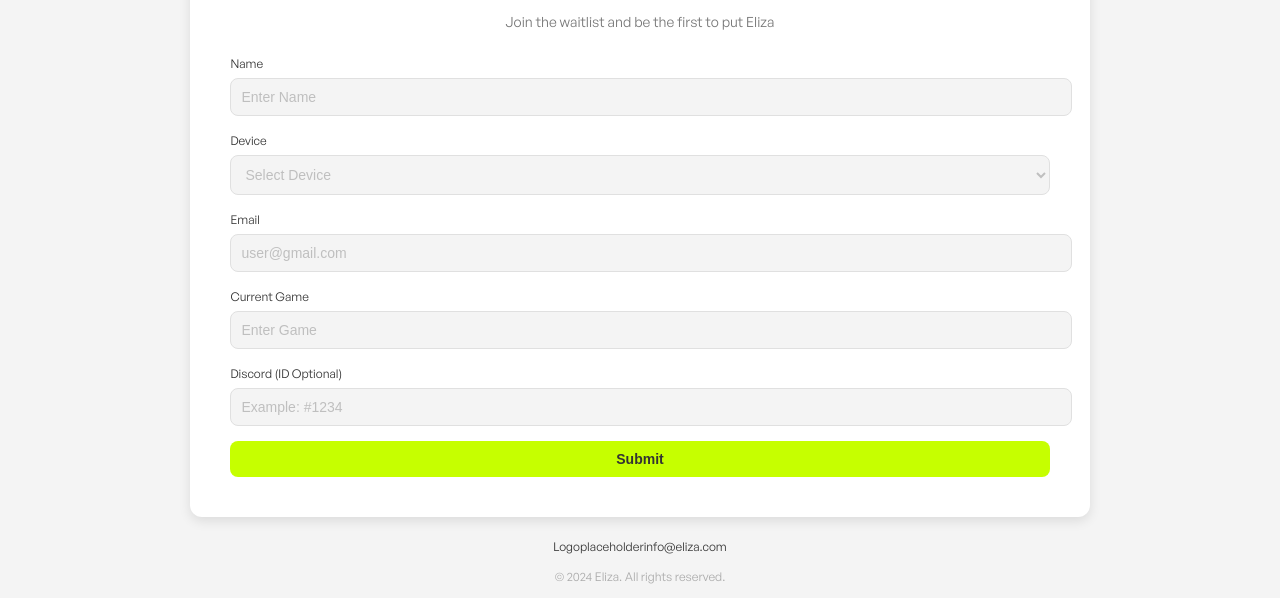
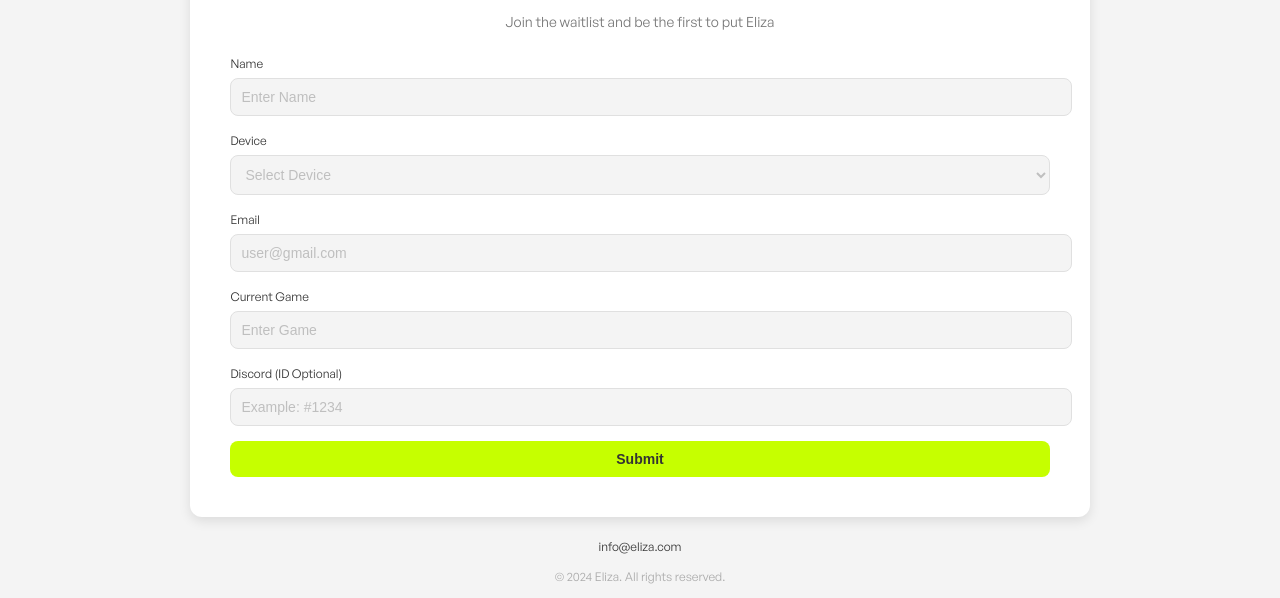
Before and after one commit to are-you-game/are-you-game, a plain HTML site: page index.html in a window 1280 px wide. Shown: the part 3400-3998 px from the top of the page. Drawn offline with Linux system fonts and the light colour scheme.

Commit message:
removed placeholder

```diff
--- a/index.html
+++ b/index.html
@@ -588,7 +588,6 @@ body {
 
 <div class="footer">
     <div class="social">
-        <span>Logoplaceholder</span>
         <span>info@eliza.com</span>
     </div>
     <p>&copy; 2024 Eliza. All rights reserved.</p>
```
